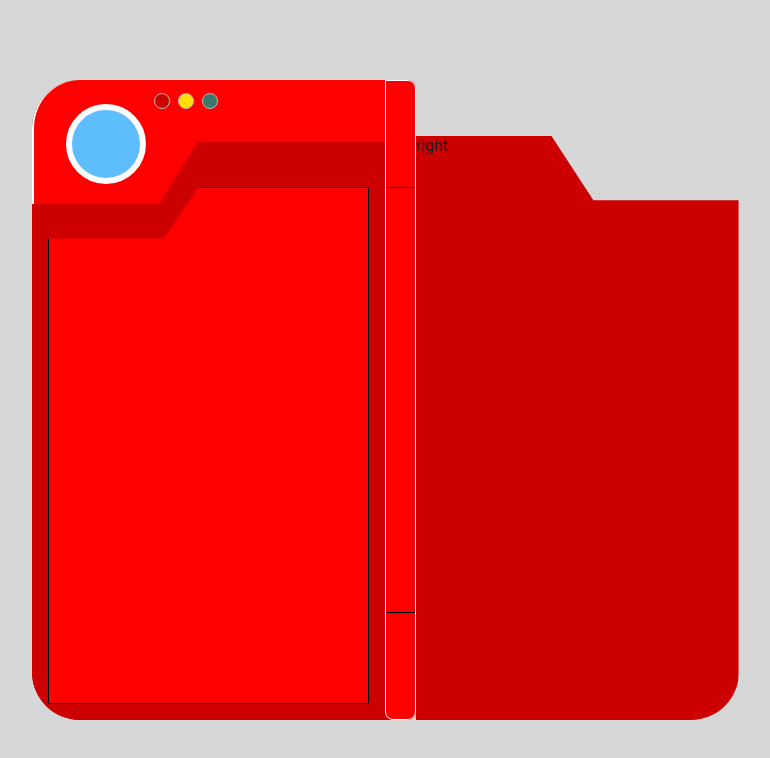
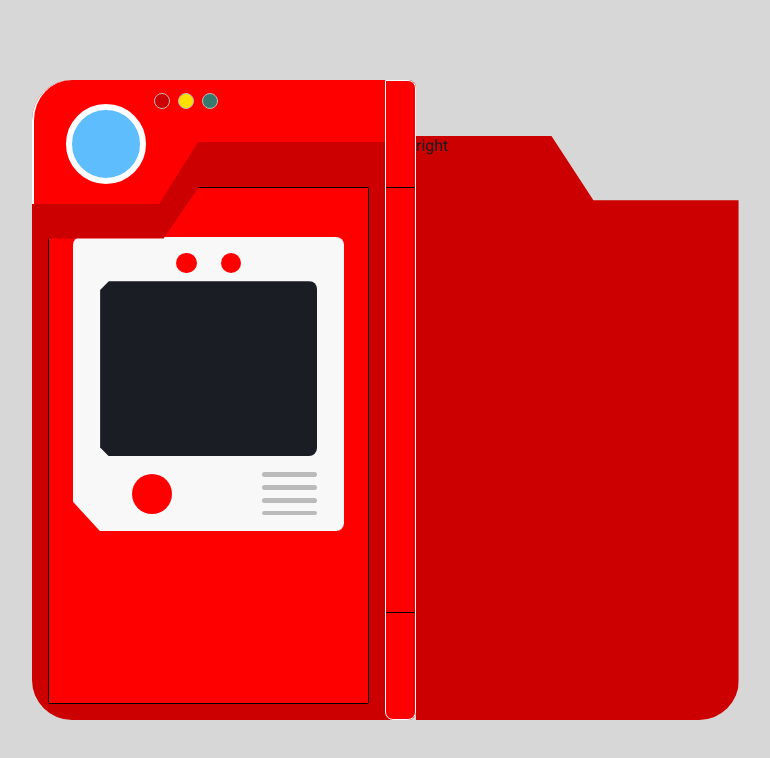
Before and after one commit to profdangarcia/pokedex, a React (Vite) app: page / in a window 1280 px wide. Shown: the top 758 px of the page, without its empty margins (224-994 px from the left). Built offline with nearby package versions, Linux system fonts and the light colour scheme.

Commit message:
feat(viewfinder): criando visor

```diff
--- a/src/components/LeftPart/Body/index.tsx
+++ b/src/components/LeftPart/Body/index.tsx
@@ -1,10 +1,13 @@
 import React from 'react';
 import styled from 'styled-components';
+import { ViewFinder } from '../ViewFinder';
 
 export const Body: React.FC = () => {
   return (
     <Container>
-      <Content>Content</Content>
+      <Content>
+        <ViewFinder />
+      </Content>
     </Container>
   );
 };
@@ -26,4 +29,5 @@ const Content = styled.div`
   clip-path: polygon(0 10%, 36% 10%, 47% 0, 100% 0, 100% 100%, 0 100%);
   margin-top: -20%;
   border-radius: 0.1rem;
+  padding: 0 1.5rem 1.5rem;
 `;
--- a/src/components/LeftPart/Header/index.tsx
+++ b/src/components/LeftPart/Header/index.tsx
@@ -19,7 +19,7 @@ const Container = styled.div`
   background: var(--red);
   border-left: 2px solid white;
   height: 13rem;
-  border-radius: 3rem 0 0 0;
+  border-radius: 2.5rem 0 0 0;
   display: flex;
 `;
 
--- /dev/null
+++ b/src/components/LeftPart/ViewFinder/index.tsx
@@ -0,0 +1,85 @@
+import React from 'react';
+import styled from 'styled-components';
+
+export const ViewFinder: React.FC = () => {
+  return (
+    <Container>
+      <Top>
+        <RedLight />
+        <RedLight />
+      </Top>
+
+      <Screen />
+
+      <Bottom>
+        <RedLight size="bg" />
+        <Speaker>
+          <SpeakerLine />
+          <SpeakerLine />
+          <SpeakerLine />
+          <SpeakerLine />
+        </Speaker>
+      </Bottom>
+    </Container>
+  );
+};
+
+const Container = styled.div`
+  margin-top: 18%;
+  clip-path: polygon(0 0, 100% 0, 100% 100%, 10% 100%, 0 90%);
+  width: 100%;
+  height: 60%;
+  background: var(--gray-50);
+  display: flex;
+  flex-direction: column;
+  border-radius: 0.5rem 0.5rem 0.5rem 0;
+  padding: 1rem 0;
+`;
+
+const Top = styled.div`
+  display: flex;
+  gap: 1.5rem;
+  align-items: center;
+  justify-content: center;
+`;
+
+const RedLight = styled.div<{ size?: 'sm' | 'bg' }>`
+  background: var(--red);
+  width: ${props => (props.size === 'bg' ? '2.5rem' : '1.3rem')};
+  height: ${props => (props.size === 'bg' ? '2.5rem' : '1.3rem')};
+  border-radius: 50%;
+`;
+
+const Screen = styled.div`
+  clip-path: polygon(4% 0, 100% 0, 100% 100%, 4% 100%, 0 95%, 0 5%);
+  align-self: center;
+  background: var(--gray-900);
+  border-radius: 0.5rem;
+  width: 80%;
+  height: 70%;
+  margin: 0.5rem 0 1rem;
+`;
+
+const Bottom = styled.div`
+  display: flex;
+  justify-content: space-between;
+  width: 80%;
+  align-self: center;
+  align-items: center;
+  padding-left: 2rem;
+`;
+
+const Speaker = styled.div`
+  display: flex;
+  flex-direction: column;
+  width: 30%;
+  gap: 0.5rem;
+`;
+
+const SpeakerLine = styled.div`
+  height: 0.3rem;
+  width: 100%;
+  background: var(--gray-200);
+  border-radius: 0.3rem;
+  flex-shrink: 0;
+`;
--- a/src/components/LeftPart/index.tsx
+++ b/src/components/LeftPart/index.tsx
@@ -19,7 +19,7 @@ export const LeftPart: React.FC = () => {
 const Container = styled.div`
   display: flex;
   background: var(--dark-red);
-  border-radius: 3rem 0.5rem 0.5rem 3rem;
+  border-radius: 2.5rem 0.5rem 0.5rem 2.5rem;
   height: 80vh;
   width: 50%;
 `;
--- a/src/components/RightPart/index.tsx
+++ b/src/components/RightPart/index.tsx
@@ -5,7 +5,7 @@ const Container = styled.div`
   display: flex;
   flex-direction: column;
   background: var(--dark-red);
-  border-radius: 0 0 3rem 0;
+  border-radius: 0 0 2.5rem 0;
   height: 73vh;
   width: 42%;
   clip-path: polygon(0 0, 42% 0, 55% 11%, 100% 11%, 100% 100%, 0 100%);
```
